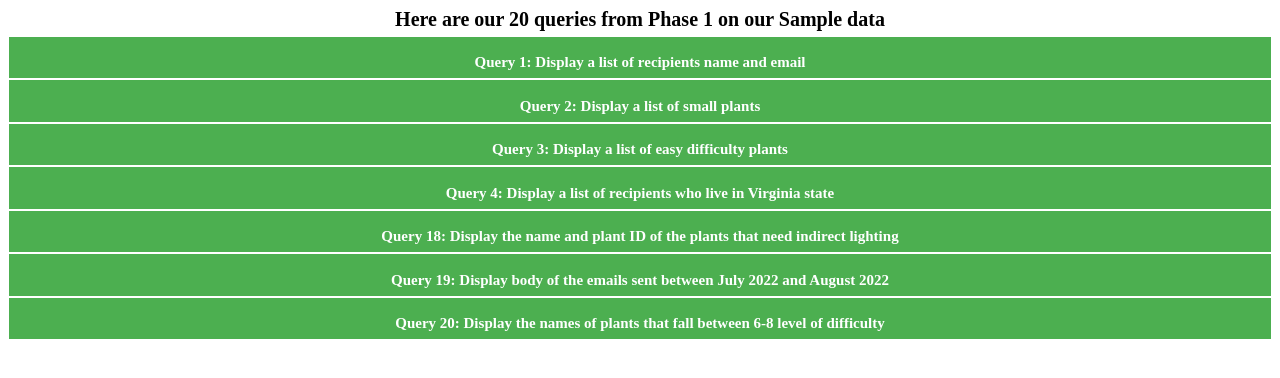
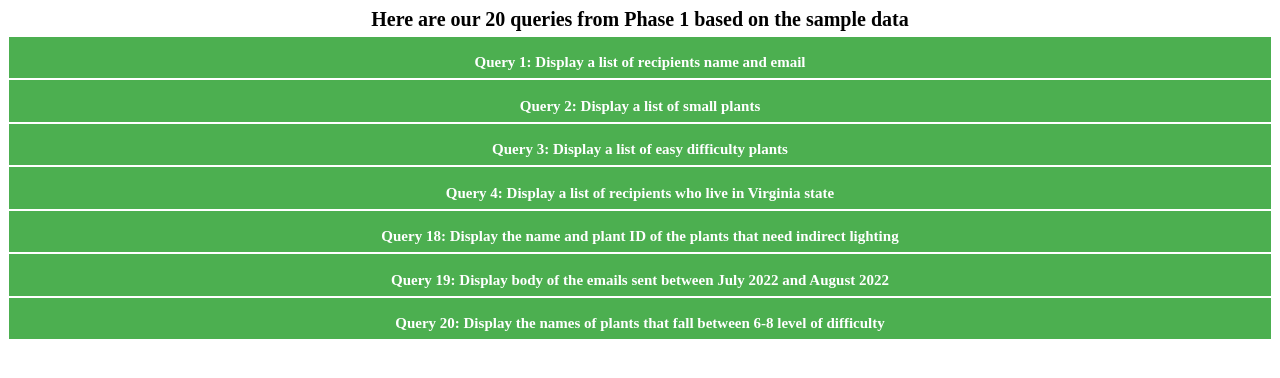
Before and after one commit to BowedKinkajou50/202310-cmsc508-semester-project-cmsc508-202310-team-11, a PHP site: page /20queries.php in a window 1280 px wide. Shown: the top 378 px of the page. Run offline with PHP 8.4, Linux system fonts and the light colour scheme.

Commit message:
Add files via upload

```diff
--- a/Phase2/20queries.php
+++ b/Phase2/20queries.php
@@ -222,8 +222,8 @@ h3 {
   padding: 5px;
   display: none;
   text-align:left;
+  margin: 10px;
 }
-
 
 table {
   border-collapse: collapse;
@@ -240,7 +240,7 @@ td, th {
 </head>
 
 <body>
-<h1> Here are our 20 queries from Phase 1 on our Sample data</h1>
+<h1> Here are our 20 queries from Phase 1 based on the sample data</h1>
 
 <div id="flip"><h2>Query 1: Display a list of recipients name and email</h2></div>
 <div id="panel">
```
